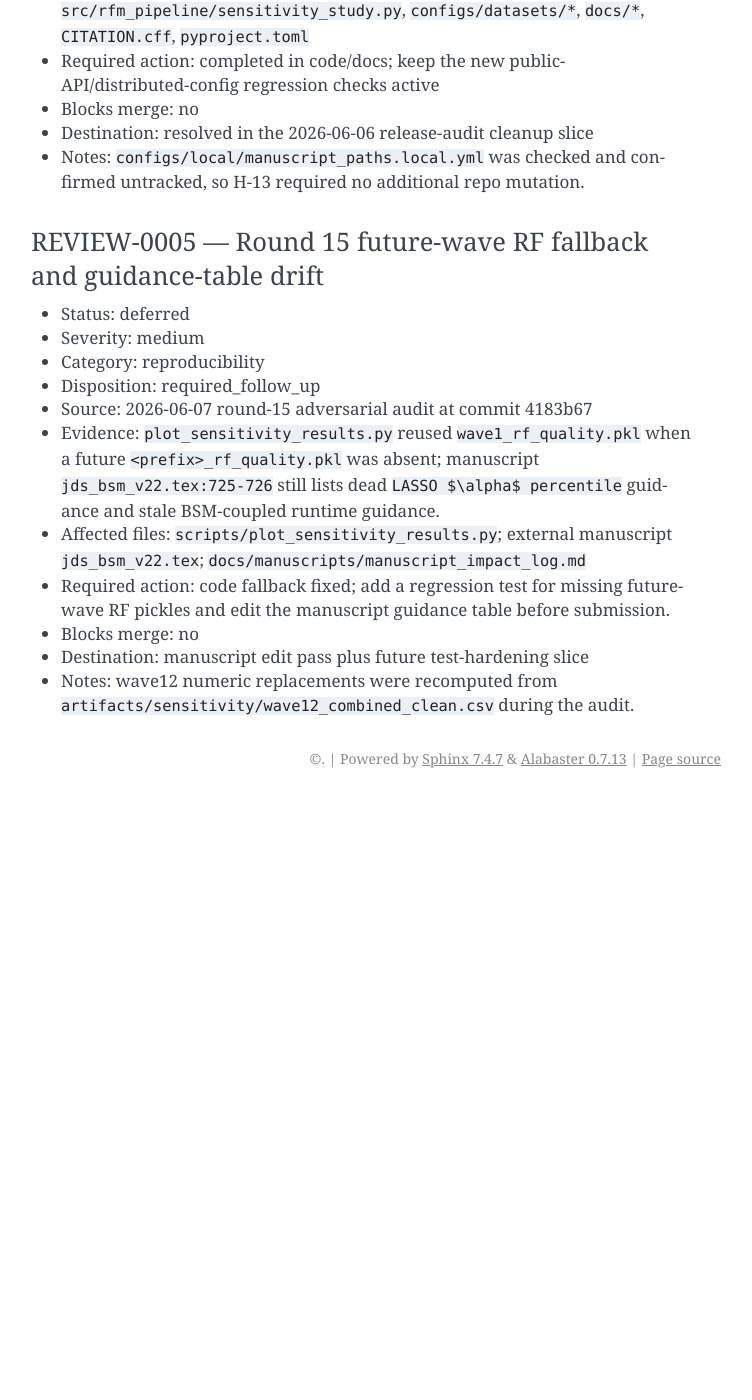
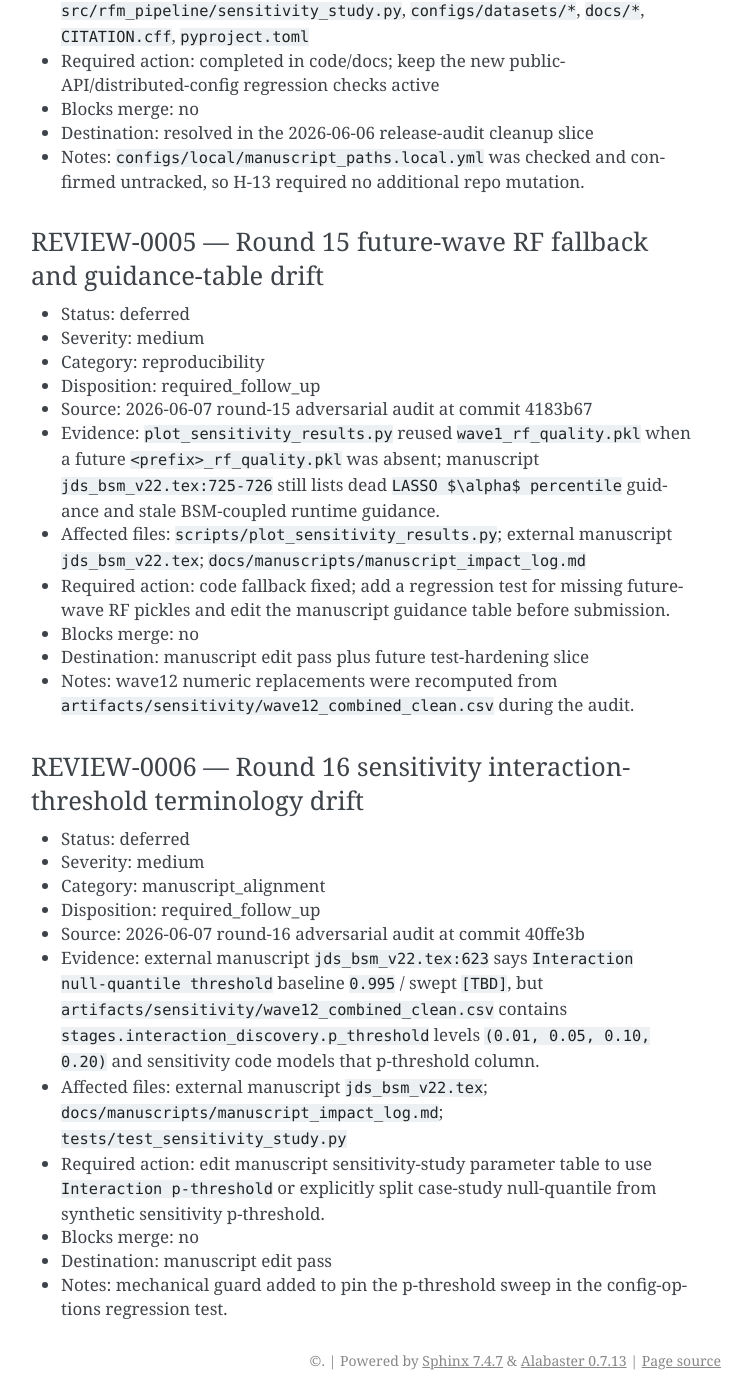
Before and after one commit to NatLabRockies/rfm-pipeline, a Sphinx documentation site: the page built from docs/review_register.md, in a window 1280 px wide and 1400 px high, scrolled down 2573 px. Shown: the whole window, without its empty margins (389-1141 px from the left). Built offline with Sphinx 7.4.7, drawn with Linux system fonts in a browser that asks for light colours; before the commit the page ends 3371 px from its top, so only the background shows below that; some of the changed text lies outside the part shown.

Commit message:
round 16: fix edf_threshold docstring (Effective DoF not Empirical Density Fn); guard interaction_discovery.p_threshold sweep in manuscript-Table-4 test; impact-log R9

```diff
--- a/docs/review_register.md
+++ b/docs/review_register.md
@@ -92,3 +92,17 @@
 - Blocks merge: no
 - Destination: manuscript edit pass plus future test-hardening slice
 - Notes: wave12 numeric replacements were recomputed from `artifacts/sensitivity/wave12_combined_clean.csv` during the audit.
+
+### REVIEW-0006 — Round 16 sensitivity interaction-threshold terminology drift
+
+- Status: deferred
+- Severity: medium
+- Category: manuscript_alignment
+- Disposition: required_follow_up
+- Source: 2026-06-07 round-16 adversarial audit at commit 40ffe3b
+- Evidence: external manuscript `jds_bsm_v22.tex:623` says `Interaction null-quantile threshold` baseline `0.995` / swept `[TBD]`, but `artifacts/sensitivity/wave12_combined_clean.csv` contains `stages.interaction_discovery.p_threshold` levels `(0.01, 0.05, 0.10, 0.20)` and sensitivity code models that p-threshold column.
+- Affected files: external manuscript `jds_bsm_v22.tex`; `docs/manuscripts/manuscript_impact_log.md`; `tests/test_sensitivity_study.py`
+- Required action: edit manuscript sensitivity-study parameter table to use `Interaction p-threshold` or explicitly split case-study null-quantile from synthetic sensitivity p-threshold.
+- Blocks merge: no
+- Destination: manuscript edit pass
+- Notes: mechanical guard added to pin the p-threshold sweep in the config-options regression test.
```
Also changed, not shown: docs/manuscripts/manuscript_impact_log.md (+12 -0 lines), 2 other files.
